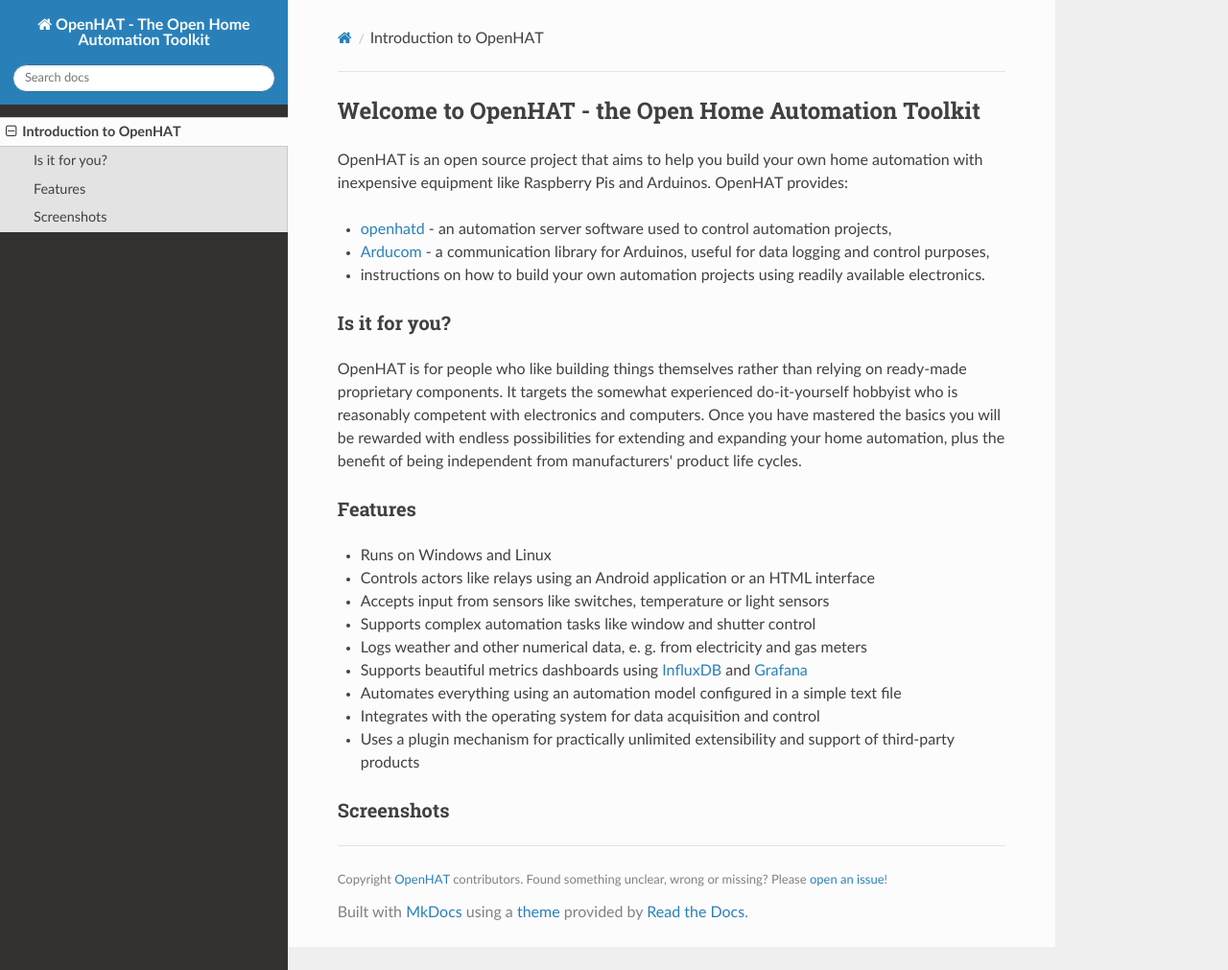
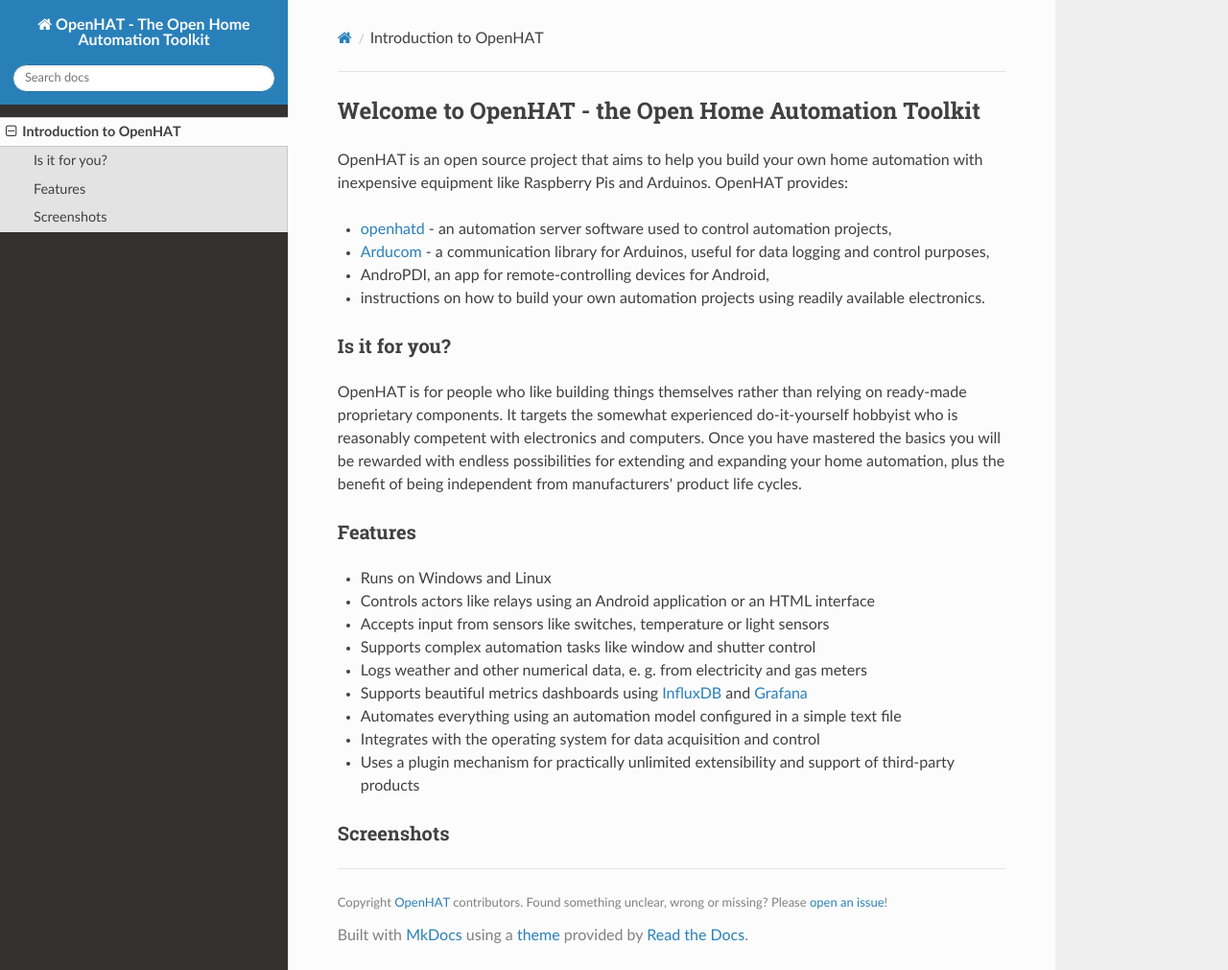
Before and after one commit to leomeyer/OpenHAT, an MkDocs documentation site: the page built from docs/index.md, in a window 1280 px wide and 1011 px high. Shown: the whole window at 96% size. Built offline with MkDocs 1.6.1, drawn with Linux system fonts in a browser that asks for light colours; nearby versions of some CDN libraries; old or Windows-style settings are respelled for this version of MkDocs.

Commit message:
Fix some documentation problems [skip ci]

```diff
--- a/docs/index.md
+++ b/docs/index.md
@@ -4,6 +4,7 @@ OpenHAT is an open source project that aims to help you build your own home auto
 
 - [openhatd](openhatd/openhatd-docs-0.1.0) - an automation server software used to control automation projects,
 - [Arducom](https://github.com/leomeyer/Arducom) - a communication library for Arduinos, useful for data logging and control purposes,
+- AndroPDI, an app for remote-controlling devices for Android,
 - instructions on how to build your own automation projects using readily available electronics.
 
 ### Is it for you?
--- a/src/openhatd/mkdocs.yml
+++ b/src/openhatd/mkdocs.yml
@@ -43,4 +43,4 @@ pages:
     - Development: development.md
 extra_css:
     - extra.css
-copyright: <p style="font-size:small">openhatd __VERSION__ Built: __TIMESTAMP__ Copyright <a href="http://openhat.org">OpenHAT</a> contributors. Found something unclear, wrong or missing? Please <a href="https://github.com/openhat-org/OpenHAT/issues/new?title=openhatd%20Documentation%3A%20">open an issue</a>!</p>
+copyright: <p style="font-size:small">openhatd __VERSION__ Built at __TIMESTAMP__ Copyright <a href="http://openhat.org">OpenHAT</a> contributors. Found something unclear, wrong or missing? Please <a href="https://github.com/openhat-org/OpenHAT/issues/new?title=openhatd%20Documentation%3A%20">open an issue</a>!</p>
```
Also changed, not shown: src/openhatd/docs/download.md (+2 -2 lines), 2 other files.
